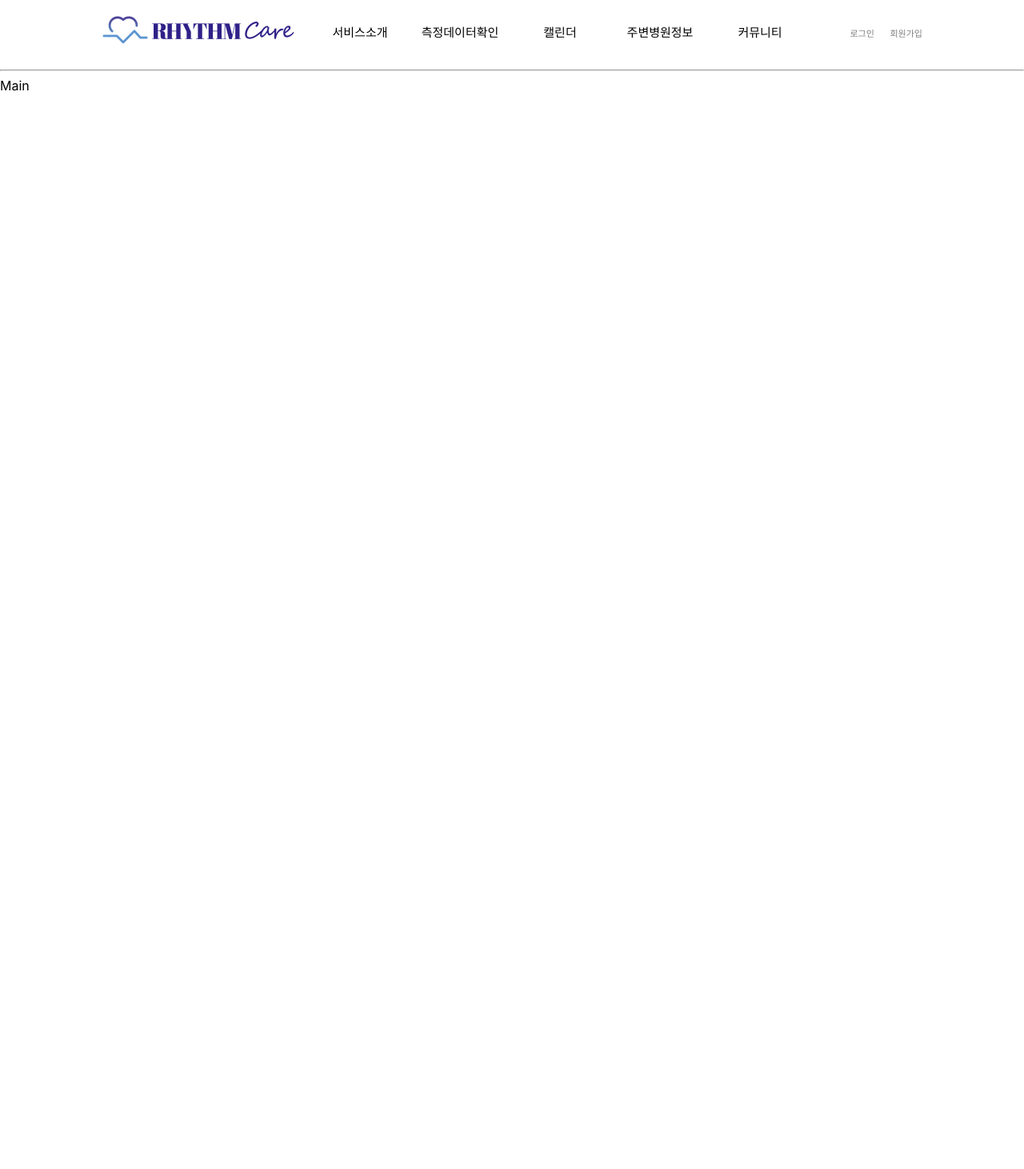
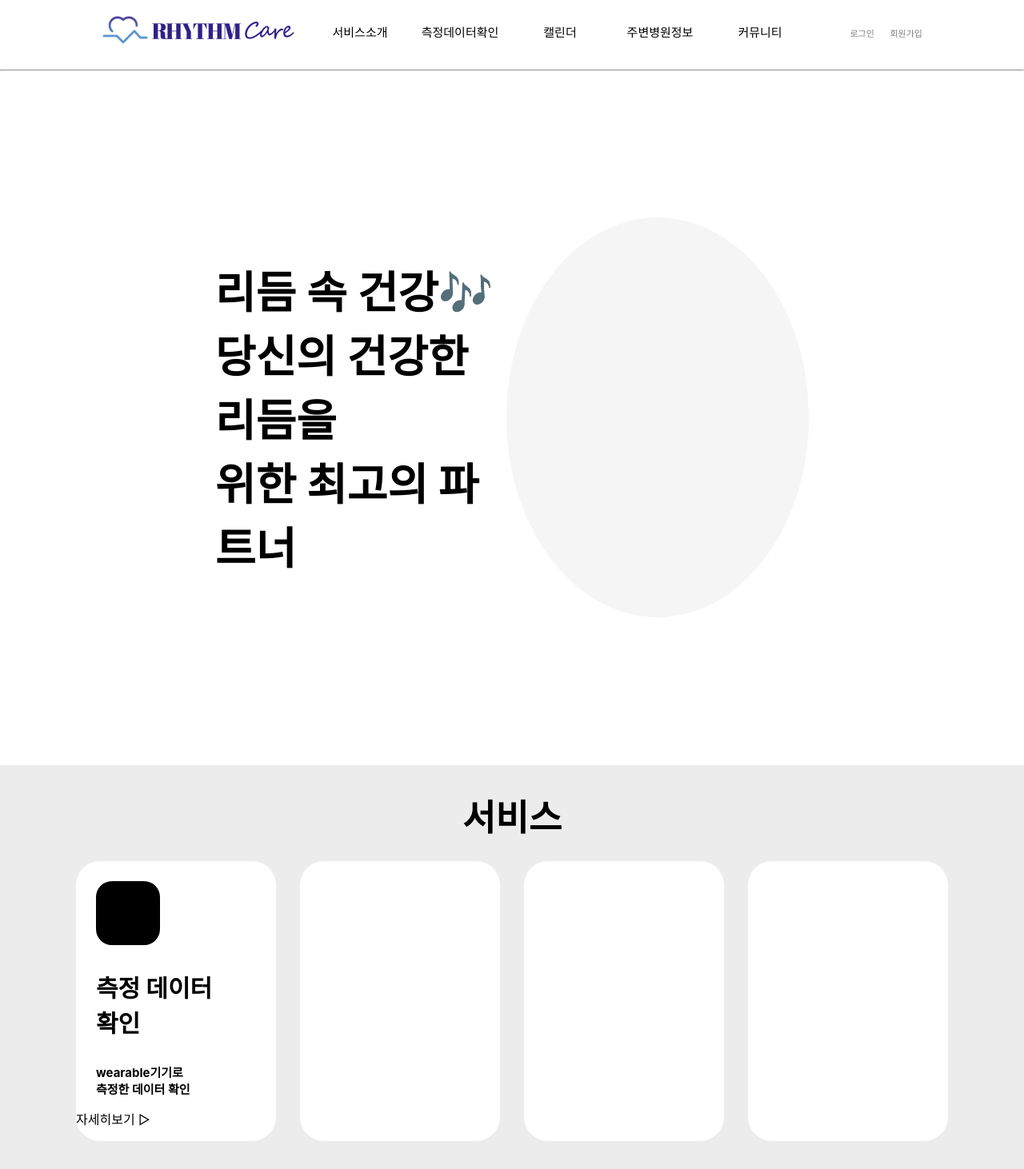
Before and after one commit to suvven1/RhythmCARE, a React (Create React App) app in the folder web/dna/: page / in a window 1280 px wide. Shown: the whole page at 80% size. Before the commit the page ends 800 px from the top, so only its background shows below. Built offline with nearby package versions, Linux system fonts and the light colour scheme.

Commit message:
[추가] main페이지

```diff
--- a/web/dna/src/components/Main/Main.jsx
+++ b/web/dna/src/components/Main/Main.jsx
@@ -1,7 +1,138 @@
 import React from "react";
+import styled from "styled-components";
 
 const Main = () => {
-  return <div>Main</div>;
+  return (
+    <div>
+      <SloganBack>
+        <p>
+          리듬 속 건강🎶
+          <br/>
+          당신의 건강한 리듬을
+          <br/>
+          위한 최고의 파트너
+
+        </p>
+        <SloganImage/>
+      </SloganBack>
+      <ServiceBack>
+        <span>서비스</span>
+      </ServiceBack>
+        <ServiceCard_back>
+          <ServiceCard>
+            <div/>
+            <p>측정 데이터<br/>확인</p>
+            <p className="service_ex">wearable기기로 <br/> 측정한 데이터 확인</p>
+            <a>자세히보기 ▷</a>
+          </ServiceCard>
+          <ServiceCard/>
+          <ServiceCard/>
+          <ServiceCard/>
+        </ServiceCard_back>
+    </div>
+  );
 };
 
 export default Main;
+
+const mainBox = styled.div`
+  display = flex;
+  align-items : center;
+  justify-content : center;
+`;
+
+const SloganBack = styled.div`
+  margin-top : -10px;
+  width: 100%;
+  height: 870px;
+  display : flex;
+
+  align-items : center;
+  justify-content : space-between;
+
+  & p {
+    margin-left : 21%;
+    font-size : 55px;
+    font-weight : bold;
+  }
+
+  @media only screen and (max-width : 1040px){
+    justify-content : center;
+    flex-direction : column;
+    height : 650px;
+
+    & p {
+      margin-top : -10px;
+      margin-left : 20px;
+      font-size : 35px;
+      text-align : center;
+    }
+  }
+`;
+
+const SloganImage = styled.div`
+  width : 500px;
+  height : 500px;
+  background-color : whitesmoke;
+  border-radius: 50%;
+  margin-right: 21%;
+
+  @media only screen and (max-width : 1040px){
+    justify-content : center;
+    flex-direction : column;
+    width : 350px;
+    height : 350px;
+    margin-right : -20px;
+  }
+`
+const ServiceBack = styled.div`
+  background-color : #ECECEC;
+  width : 100%;
+  display : flex;
+  justify-content : center;
+
+  & span {
+    margin-top : 30px;
+    font-size : 45px;
+    font-weight : bold;
+  }
+`;
+
+const ServiceCard_back = styled.div`
+background-color : #ECECEC;
+width : 100%;
+height : 400px;
+display : flex;
+align-items : center;
+justify-content : center;
+padding-bottom : 10px;
+`;
+
+const ServiceCard = styled.div`
+  background-color : white;
+  width : 250px;
+  height : 350px;
+  border-radius : 30px;
+  margin-left: 15px;
+  margin-right : 15px;
+
+  & div {
+    margin : 25px;
+    width : 80px;
+    height : 80px;
+    background-color : black;
+    border-radius : 20px;
+  }
+
+  & p {
+    margin-left : 25px;
+    font-size : 30px;
+    font-weight : bold;
+  }
+
+  & .service_ex {
+    margin-left : 25px;
+    font-size : 15px;
+
+
+`;
```
